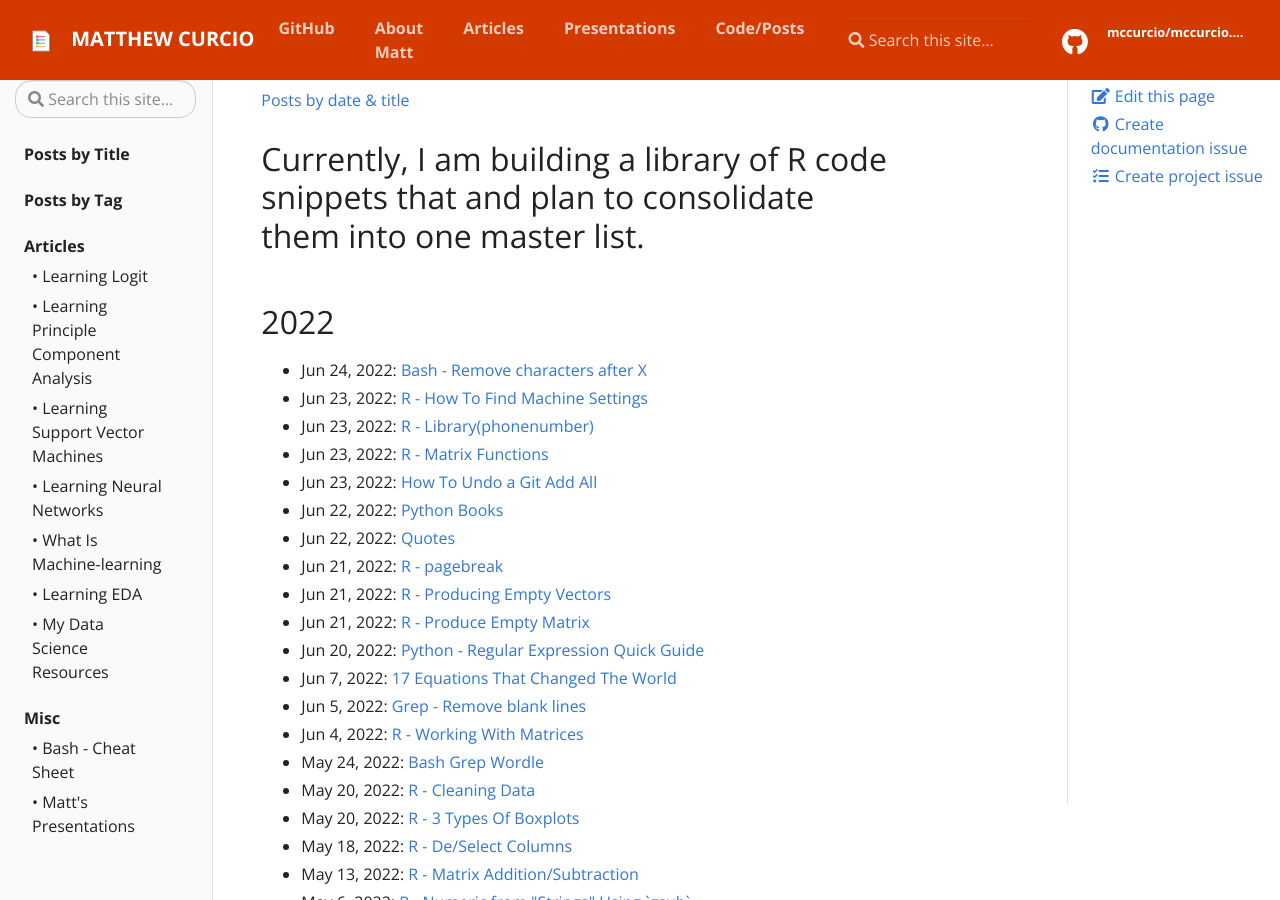
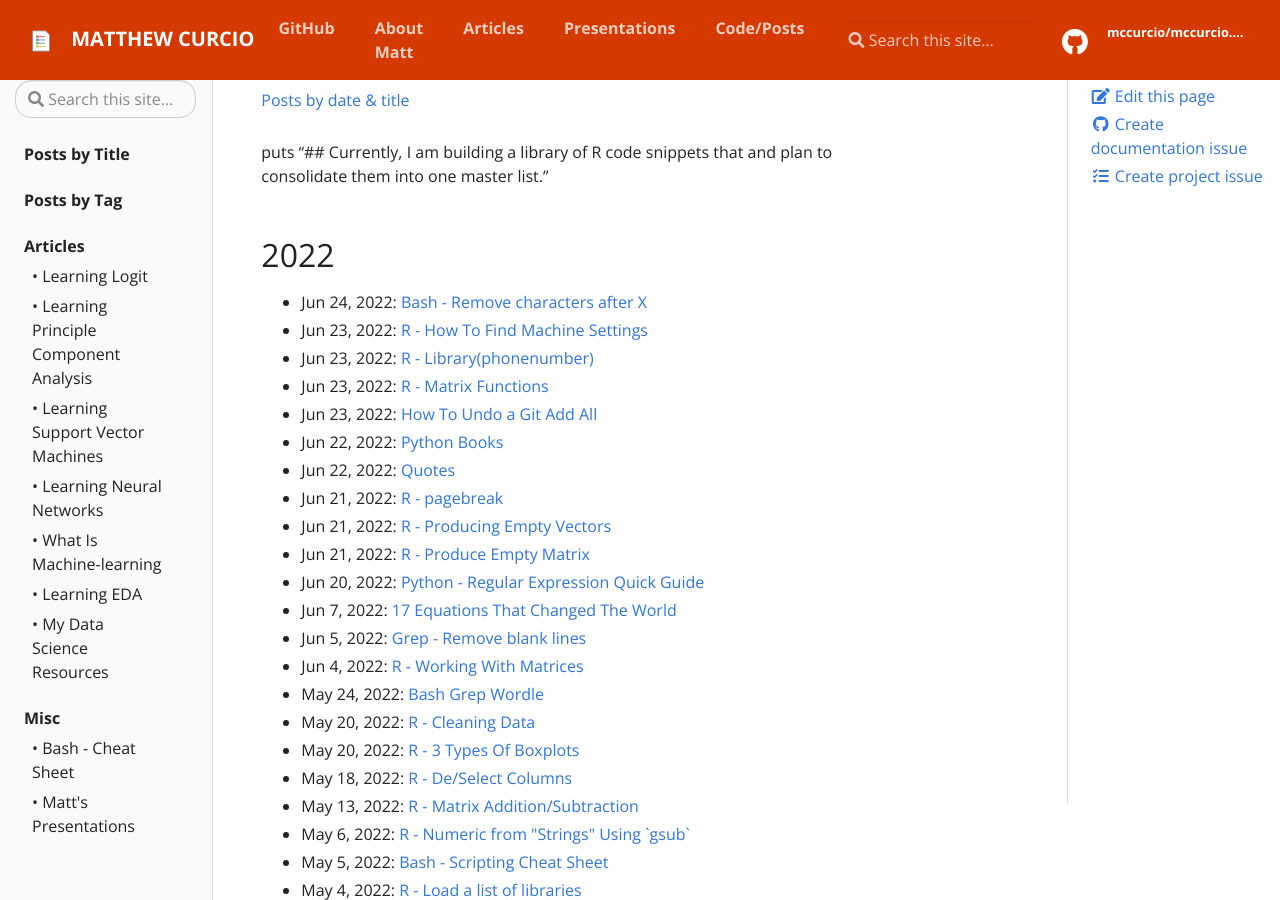
Before and after one commit to mccurcio/mccurcio.github.io, a Jekyll site: the page built from pages/archive.md, in a window 1280 px wide and 900 px high. Built offline with Jekyll 4.4.1, drawn with Linux system fonts in a browser that asks for light colours.

Commit message:
Insert text in Archive page using ruby puts

```diff
--- a/pages/archive.md
+++ b/pages/archive.md
@@ -4,7 +4,7 @@
 permalink: /archive/
 ---
 
-## Currently, I am building a library of R code snippets that and plan to consolidate them into one master list.
+puts "## Currently, I am building a library of R code snippets that and plan to consolidate them into one master list."
 
 {% for post in site.posts  %}{% capture this_year %}{{ post.date | date: "%Y" }}{% endcapture %}{% capture next_year %}{{ post.previous.date | date: "%Y" }}{% endcapture %}
 
```
